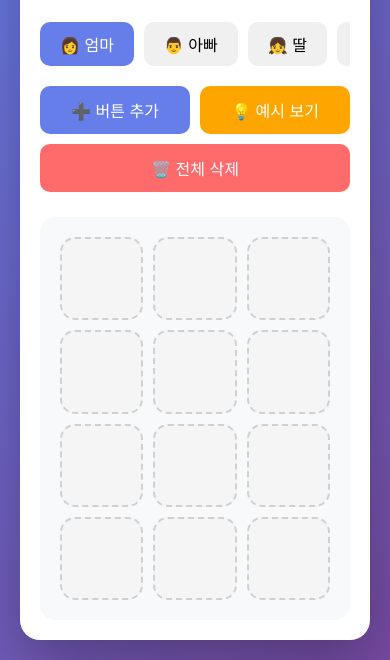
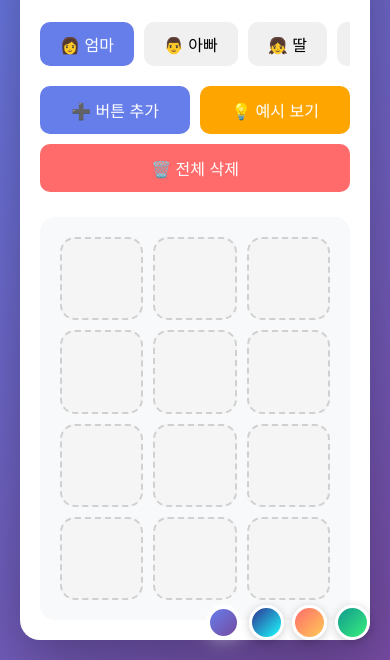
Before and after one commit to plusiam/family-vending-machine, a plain HTML site: page simple.html in a window 390 px wide. Shown: the part 184-844 px from the top of the page. Drawn offline with Linux system fonts and the light colour scheme.

Commit message:
feat: 4가지 배경 테마 선택 기능 추가
- 보라색, 바다, 노을, 숲 테마 추가
- 우측 상단에 테마 선택 버튼
- 선택한 테마 로컬 스토리지에 저장
- 부드러운 전환 애니메이션
- 모바일에서는 우측 하단에 표시

```diff
--- a/simple.html
+++ b/simple.html
@@ -19,6 +19,24 @@
             justify-content: center;
             align-items: center;
             padding: 20px;
+            transition: background 0.5s ease;
+        }
+
+        /* 배경 테마 */
+        body.theme-purple {
+            background: linear-gradient(135deg, #667eea 0%, #764ba2 100%);
+        }
+
+        body.theme-ocean {
+            background: linear-gradient(135deg, #2E3192 0%, #1BFFFF 100%);
+        }
+
+        body.theme-sunset {
+            background: linear-gradient(135deg, #ff6b6b 0%, #feca57 100%);
+        }
+
+        body.theme-forest {
+            background: linear-gradient(135deg, #11998e 0%, #38ef7d 100%);
         }
 
         .container {
@@ -28,6 +46,50 @@
             border-radius: 20px;
             padding: 30px;
             box-shadow: 0 20px 60px rgba(0, 0, 0, 0.3);
+        }
+
+        .theme-selector {
+            position: absolute;
+            top: 20px;
+            right: 20px;
+            display: flex;
+            gap: 10px;
+            z-index: 100;
+        }
+
+        .theme-btn {
+            width: 40px;
+            height: 40px;
+            border-radius: 50%;
+            border: 3px solid white;
+            cursor: pointer;
+            transition: all 0.3s;
+            box-shadow: 0 2px 10px rgba(0, 0, 0, 0.2);
+        }
+
+        .theme-btn:hover {
+            transform: scale(1.1);
+        }
+
+        .theme-btn.active {
+            border-width: 4px;
+            box-shadow: 0 0 20px rgba(255, 255, 255, 0.5);
+        }
+
+        .theme-btn.purple {
+            background: linear-gradient(135deg, #667eea 0%, #764ba2 100%);
+        }
+
+        .theme-btn.ocean {
+            background: linear-gradient(135deg, #2E3192 0%, #1BFFFF 100%);
+        }
+
+        .theme-btn.sunset {
+            background: linear-gradient(135deg, #ff6b6b 0%, #feca57 100%);
+        }
+
+        .theme-btn.forest {
+            background: linear-gradient(135deg, #11998e 0%, #38ef7d 100%);
         }
 
         .header {
@@ -332,6 +394,15 @@
             background: #d0d0d0;
         }
 
+        @media (max-width: 768px) {
+            .theme-selector {
+                position: fixed;
+                bottom: 20px;
+                right: 20px;
+                top: auto;
+            }
+        }
+
         @media (max-width: 480px) {
             .container {
                 padding: 20px;
@@ -349,10 +420,27 @@
             .emoji-grid {
                 grid-template-columns: repeat(5, 1fr);
             }
+
+            .theme-selector {
+                gap: 8px;
+            }
+
+            .theme-btn {
+                width: 35px;
+                height: 35px;
+            }
         }
     </style>
 </head>
-<body>
+<body class="theme-purple">
+    <!-- 배경 테마 선택 버튼 -->
+    <div class="theme-selector">
+        <button class="theme-btn purple active" onclick="changeTheme('purple')" title="보라색 테마"></button>
+        <button class="theme-btn ocean" onclick="changeTheme('ocean')" title="바다 테마"></button>
+        <button class="theme-btn sunset" onclick="changeTheme('sunset')" title="노을 테마"></button>
+        <button class="theme-btn forest" onclick="changeTheme('forest')" title="숲 테마"></button>
+    </div>
+
     <div class="container">
         <div class="header">
             <h1 id="title">엄마 자판기</h1>
@@ -411,8 +499,9 @@
             son: { name: '아들', items: [] }
         };
 
-        // 현재 선택된 탭
+        // 현재 선택된 탭과 테마
         let currentType = 'mom';
+        let currentTheme = 'purple';
         let editingIndex = null;
         let selectedEmoji = '🎨';
 
@@ -476,6 +565,29 @@
             setupTabs();
             setupEmojiGrid();
             updateTitle();
+
+            // 저장된 테마 불러오기
+            const savedTheme = localStorage.getItem('vendingTheme');
+            if (savedTheme) {
+                changeTheme(savedTheme);
+            }
+        }
+
+        // 테마 변경
+        function changeTheme(theme) {
+            currentTheme = theme;
+
+            // body 클래스 변경
+            document.body.className = `theme-${theme}`;
+
+            // 테마 버튼 활성화 상태 변경
+            document.querySelectorAll('.theme-btn').forEach(btn => {
+                btn.classList.remove('active');
+            });
+            document.querySelector(`.theme-btn.${theme}`).classList.add('active');
+
+            // 로컬 스토리지에 저장
+            localStorage.setItem('vendingTheme', theme);
         }
 
         // 탭 설정
```
